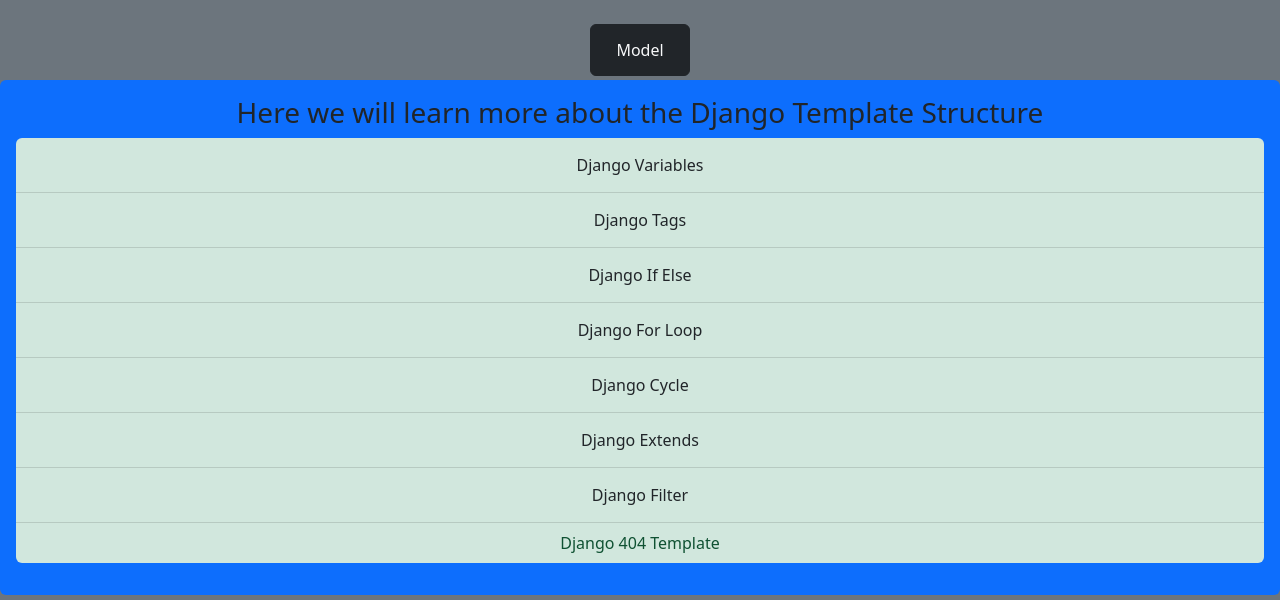
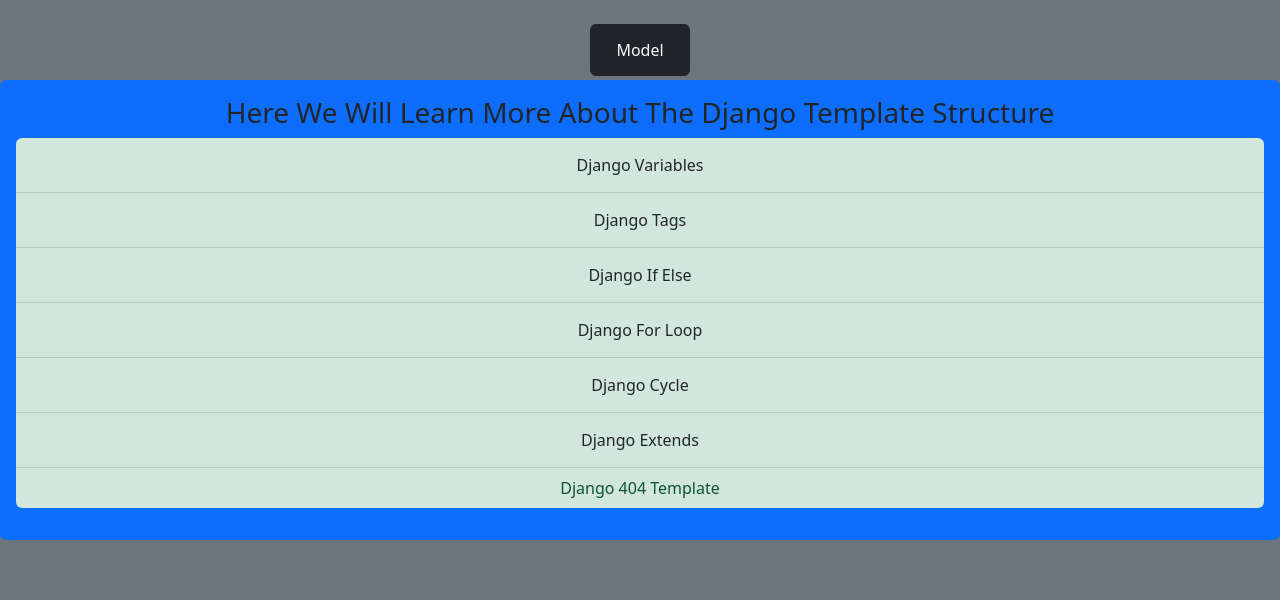
Before and after one commit to rpointjour/django_tutorial, a Django app: page /users/ in a window 1280 px wide. Shown: the part 200-800 px from the top of the page. Run offline with Django 4.2, Linux system fonts and the light colour scheme.

Commit message:
added filter to users template

```diff
--- a/djangoworld/users/templates/users.html
+++ b/djangoworld/users/templates/users.html
@@ -10,7 +10,6 @@
 </head>
 <body class="bg-secondary">
     <div class="container-mt-3">
-
     <header class=" mt-0 p-5 bg-danger rounded">
     <h1 class="display-1 text-center text-light">Welcome to the Users App!</h1>
     </header>
@@ -22,7 +21,9 @@
 
     <main class="mt-1 p-3 bg-primary rounded">
         <p class="text-center h3">
+            {% filter capfirst|title %}
             Here we will learn more about the Django Template Structure
+            {% endfilter %}
             <ul class="list-group list-group-flush text-center rounded">
                 <li class="list-group-item list-group-item-action list-group-item-success"><a href="variables/" class="text-dark btn">Django Variables</a></li>
                 <li class="list-group-item list-group-item-action list-group-item-success "><a href="tags/" class="text-dark btn">Django Tags</a></li>
@@ -30,7 +31,6 @@
                 <li class="list-group-item list-group-item-action list-group-item-success"><a href="forloop/" class="text-dark btn">Django For Loop</a></li>
                 <li class="list-group-item list-group-item-action list-group-item-success"><a href="cycle/" class="text-dark btn">Django Cycle</a></li>
                 <li class="list-group-item list-group-item-action list-group-item-success"><a href="extends/" class="text-dark btn">Django Extends</a></li>
-                <li class="list-group-item list-group-item-action list-group-item-success"><a href="filter/" class="text-dark btn">Django Filter</a></li>
                 <li class="list-group-item list-group-item-action list-group-item-success">Django 404 Template</li>
             </ul>
         </p>
```
